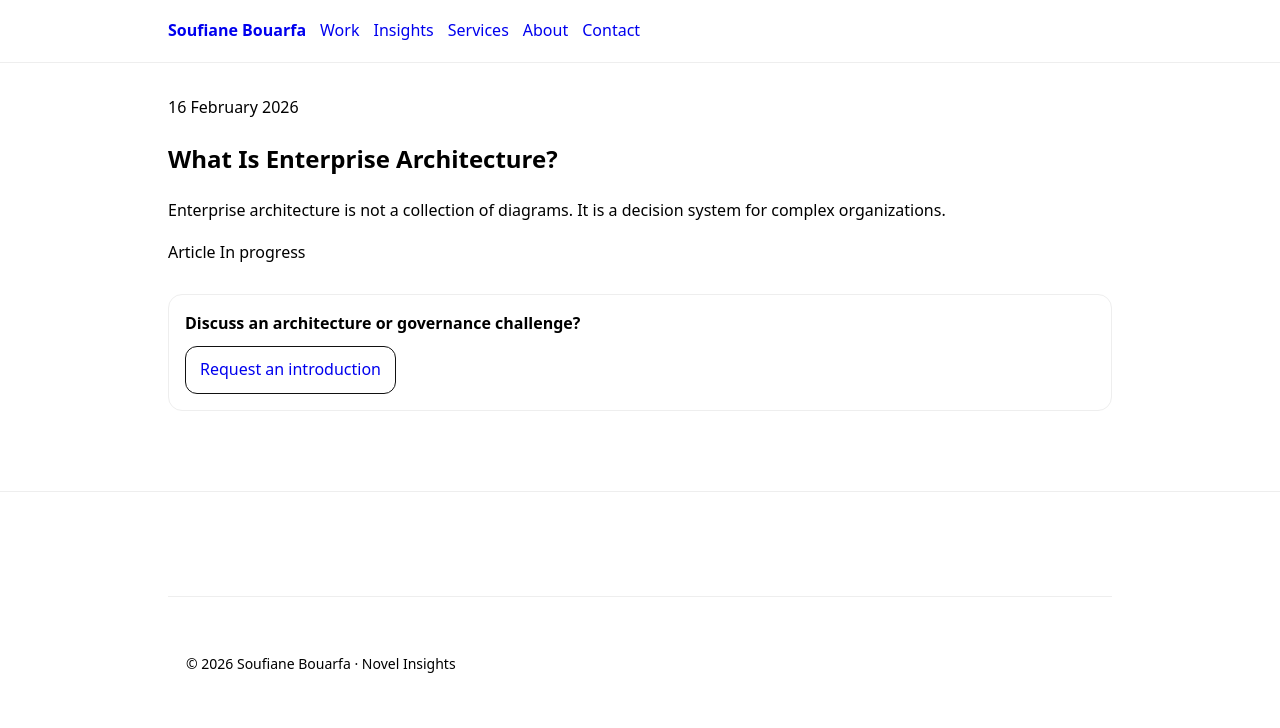
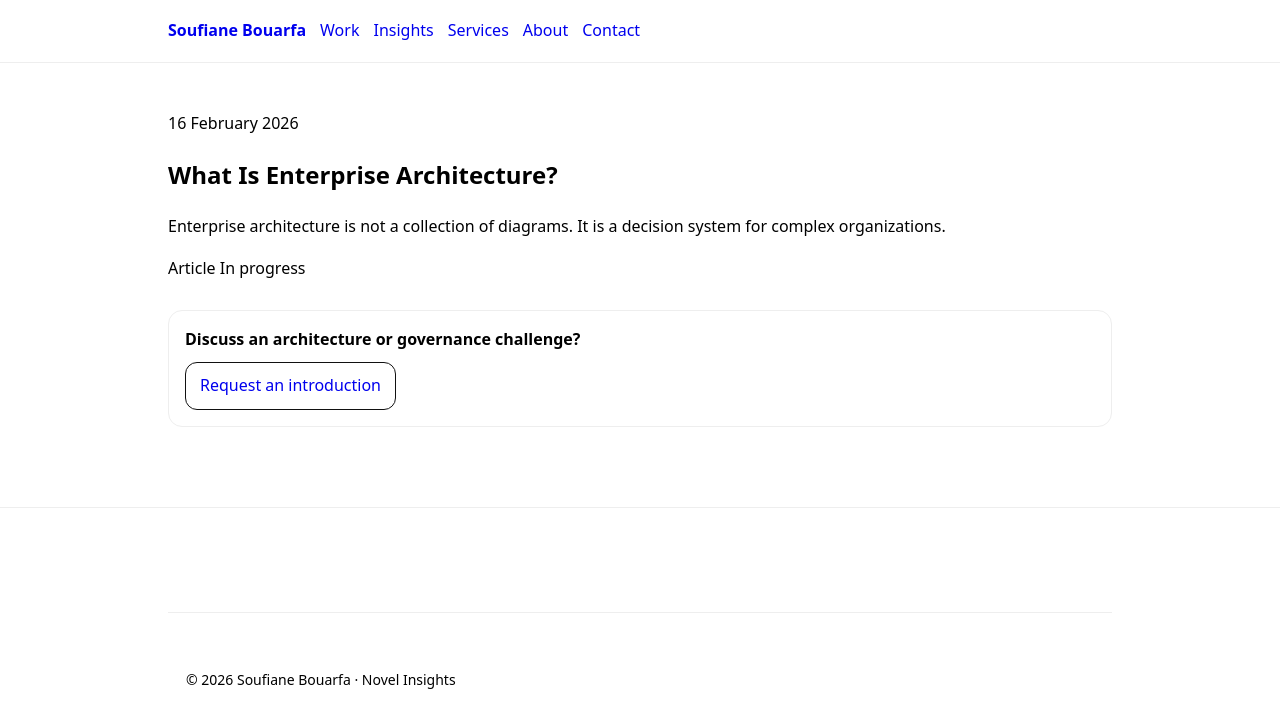
Before and after one commit to sbouarfa/soufianebouarfa.github.io, a Jekyll site: the page built from _posts/2026-02-16-what-is-enterprise-architecture.md, in a window 1280 px wide. Shown: the top 728 px of the page. Built offline with Jekyll 4.4.1, drawn with Linux system fonts in a browser that asks for light colours.

Commit message:
Update post.html

```diff
--- a/_layouts/post.html
+++ b/_layouts/post.html
@@ -1,14 +1,19 @@
 ---
 layout: default
 ---
-<article>
-  <div class="meta">
+
+<article class="post">
+  <p class="post-meta">
     {{ page.date | date: "%-d %B %Y" }}
-  </div>
+  </p>
+
   <h1>{{ page.title }}</h1>
+
   {% if page.summary %}
-  <p class="meta">{{ page.summary }}</p>
+    <p>{{ page.summary }}</p>
   {% endif %}
+
   {{ content }}
+
   {% include cta.html %}
 </article>
```
